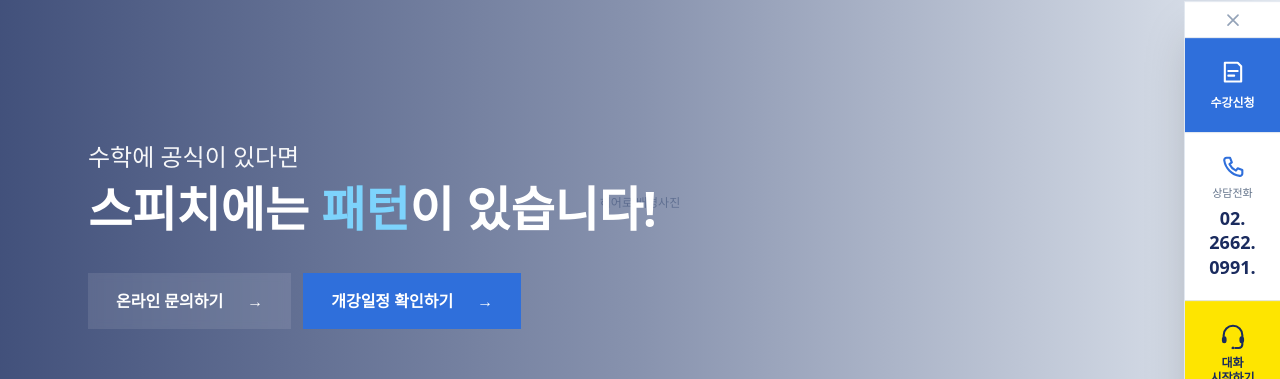
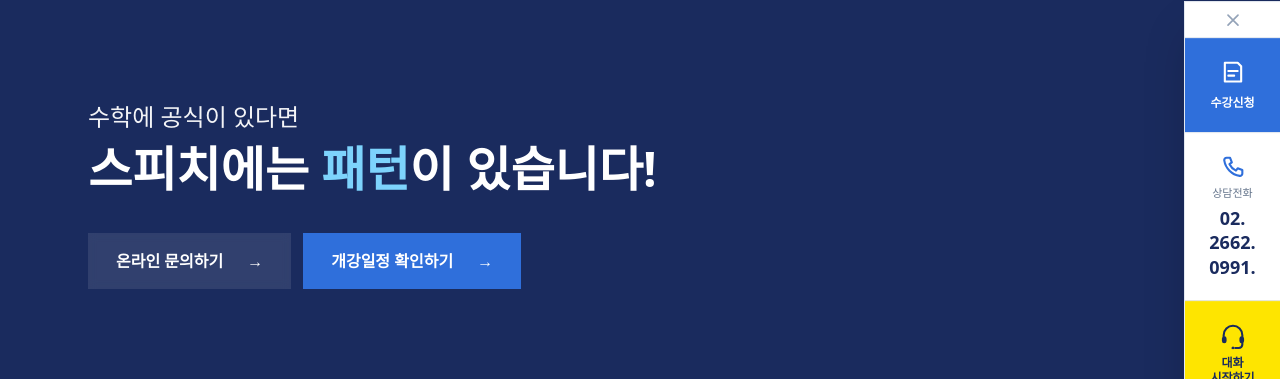
Before and after one commit to camshf-crypto/seumspeech, a React (Vite) app: page /home in a window 1280 px wide. Shown: the part 149-528 px from the top of the page. Built offline with nearby package versions, Linux system fonts and the light colour scheme; no server answers; the database is empty; a web font is replaced by a local one.

Commit message:
히어로 배경 콘텐츠 관리 연결, 사진 원본 비율 표시, 오버레이 농도 조정

```diff
--- a/src/components/Hero.jsx
+++ b/src/components/Hero.jsx
@@ -1,40 +1,53 @@
 import { IMAGES, LINKS } from "../config";
-import { Img } from "./common";
+import { useSiteImages } from "../lib/useSiteImage";
 
 export default function Hero() {
+  // 콘텐츠 관리(스피치 사이트 → 기본 → 메인 히어로 배경) 우선, 없으면 config
+  const { img } = useSiteImages();
+  const heroSrc = img("heroBg", IMAGES.heroBg || "");
+
   return (
-    <section className="relative flex min-h-[88vh] items-center overflow-hidden pt-16">
-      <Img
-        src={IMAGES.heroBg}
-        alt=""
-        label="히어로 배경사진"
-        className="absolute inset-0 h-full w-full object-cover"
-      />
-      <div className="absolute inset-0 bg-gradient-to-r from-seum-navy/80 via-seum-navy/45 to-transparent" />
+    <section className="pt-16">
+      {/* 사진을 자르지 않는다.
+          높이를 고정하지 않고 사진 원본 비율대로 흐르게 두어,
+          세로로 길어지더라도 전체가 다 보이게 한다. */}
+      <div className="relative w-full overflow-hidden">
+        {heroSrc ? (
+          <img src={heroSrc} alt="" className="block h-auto w-full" />
+        ) : (
+          <div className="min-h-[70vh] w-full bg-seum-navy" />
+        )}
 
-      <div className="relative z-10 mx-auto w-full max-w-6xl px-6">
-        <p className="mb-3 text-xl font-light text-white/95 md:text-2xl">수학에 공식이 있다면</p>
-        <h1 className="mb-10 text-4xl font-extrabold leading-tight text-white md:text-5xl">
+        {/* 글씨 가독성용 남색 막. 뿌옇게 느껴지면 아래 숫자를 더 낮출 것 (60 → 40 → 20) */}
+        <div className="absolute inset-0 bg-gradient-to-r from-seum-navy/60 via-seum-navy/20 to-transparent" />
+
+        {/* 사진 위에 겹치는 글씨 */}
+        <div className="absolute inset-0 flex items-center">
+          <div className="mx-auto w-full max-w-6xl px-6">
+            <p className="mb-3 text-lg font-light text-white/95 md:text-2xl">수학에 공식이 있다면</p>
+            <h1 className="mb-6 text-2xl font-extrabold leading-tight text-white sm:text-4xl md:mb-10 md:text-5xl">
               스피치에는 <span className="text-sky-300">패턴</span>이 있습니다!
             </h1>
 
             <div className="flex flex-col gap-3 sm:flex-row">
               <a
                 href={LINKS.online}
-            className="group inline-flex items-center justify-between gap-6 rounded-md bg-white/10 px-7 py-4 text-white backdrop-blur-sm transition hover:bg-white/20"
+                className="group inline-flex items-center justify-between gap-6 bg-white/10 px-7 py-4 text-white backdrop-blur-sm transition hover:bg-white/20"
               >
                 <span className="text-base font-semibold">온라인 문의하기</span>
                 <span className="transition group-hover:translate-x-1">→</span>
               </a>
               <a
                 href={LINKS.schedule}
-            className="group inline-flex items-center justify-between gap-6 rounded-md bg-seum-blue px-7 py-4 text-white transition hover:bg-[#2a63c4]"
+                className="group inline-flex items-center justify-between gap-6 bg-seum-blue px-7 py-4 text-white transition hover:bg-[#2a63c4]"
               >
                 <span className="text-base font-semibold">개강일정 확인하기</span>
                 <span className="transition group-hover:translate-x-1">→</span>
               </a>
             </div>
           </div>
+        </div>
+      </div>
     </section>
   );
 }
```
Lines whose indentation alone changed are shown as unchanged.
